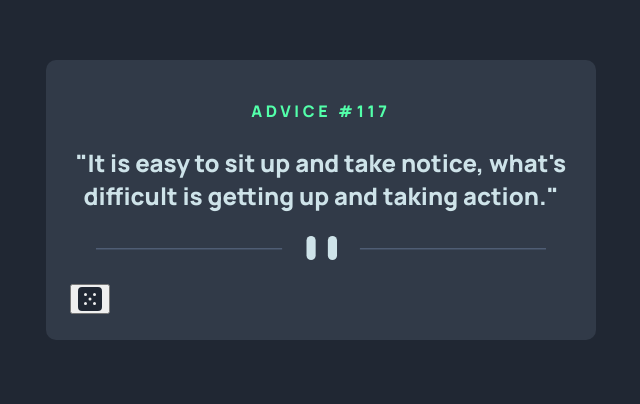
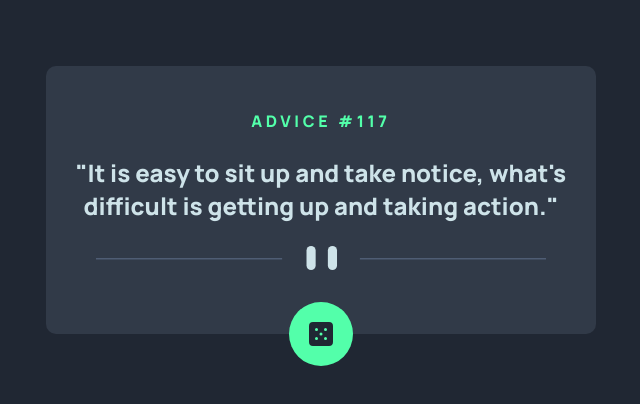
Before and after one commit to ruuen/challenge-advice-generator, a React (Vite) app: page / in a window 1280 px wide. Shown: the part 200-604 px from the top of the page, without its empty margins (319-959 px from the left). Built offline with nearby package versions, Linux system fonts and the light colour scheme.

Commit message:
Add button styles, add btn wrapper for multi btns Added the box-shadow hover effect to btn Tested having two buttons and it works nicely Need to add font size clamps

```diff
--- a/src/components/AdviceGenerator.jsx
+++ b/src/components/AdviceGenerator.jsx
@@ -33,7 +33,9 @@ function AdviceGenerator() {
           <img src={imgDivider} alt="" className="generator__divider-img" />
         </picture>
       </div>
-      <Button />
+      <div className="generator__action-buttons">
+        <Button />
+      </div>
     </article>
   );
 }
--- a/src/components/AdviceGenerator.scss
+++ b/src/components/AdviceGenerator.scss
@@ -5,7 +5,7 @@
   // TODO: Scale padding of advice generator container when reviewing desktop layout,
   //            otherwise adjust via mediaqry.
   //            Maybe a cheeky little container query test would be worth a learn here?
-  padding: 2.5em 1.5em 1.5em 1.5em;
+  padding: 2.75em 1.5em 1.5em 1.5em;
   border-radius: 0.625em;
   max-width: 550px;
   margin: 0 auto;
@@ -17,3 +17,11 @@
   max-width: 450px;
   margin: 0 auto;
 }
+
+.generator__action-buttons {
+  margin: -3em auto 0 auto;
+  transform: translateY(3.5em);
+  display: flex;
+  justify-content: center;
+  gap: 1.5em;
+}
--- a/src/components/Button.jsx
+++ b/src/components/Button.jsx
@@ -1,3 +1,4 @@
+import "./Button.scss";
 import imgDiceIcon from "../assets/icon-dice.svg";
 
 // Reusable submit/search button
--- /dev/null
+++ b/src/components/Button.scss
@@ -0,0 +1,16 @@
+@use "../variables.scss" as var;
+
+.generator__button {
+  border: none;
+  cursor: pointer;
+
+  border-radius: 50%;
+  background: var.$clr-green;
+  padding: 1.25em;
+  transition: box-shadow 200ms ease-out;
+
+  &:hover {
+    box-shadow: 0px 0px 22px 9px rgba(83, 255, 170, 0.15),
+      0px 0px 22px 14px rgba(83, 255, 170, 0.1);
+  }
+}
```
